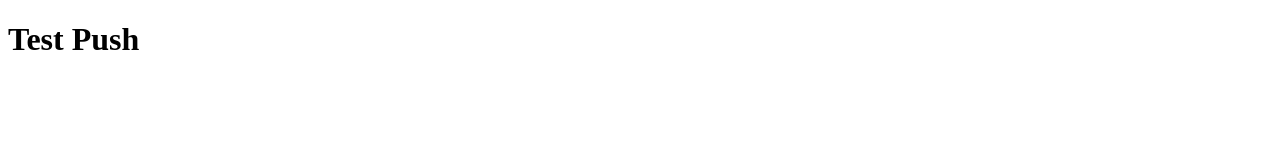
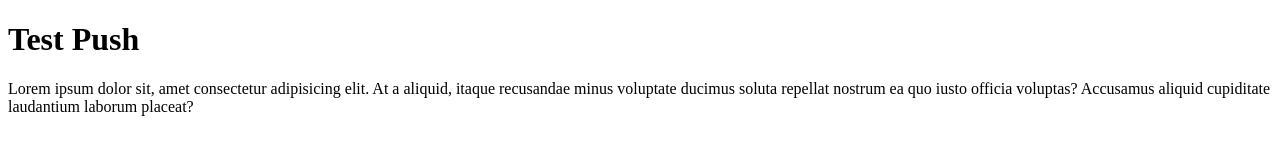
Before and after one commit to Firsah/tets-push, a plain HTML site: page index.html in a window 1280 px wide. Drawn offline with Linux system fonts and the light colour scheme.

Commit message:
modifikasi dan menambah file

```diff
--- a/index.html
+++ b/index.html
@@ -8,5 +8,8 @@
 </head>
 <body>
     <h1>Test Push</h1>
+    <p>Lorem ipsum dolor sit, amet consectetur adipisicing elit. At a aliquid, itaque
+        recusandae minus voluptate ducimus soluta repellat nostrum ea quo iusto officia voluptas?
+        Accusamus aliquid cupiditate laudantium laborum placeat?</p>
 </body>
 </html>
```
Also changed, not shown: header.html (added, +12 -0 lines).
